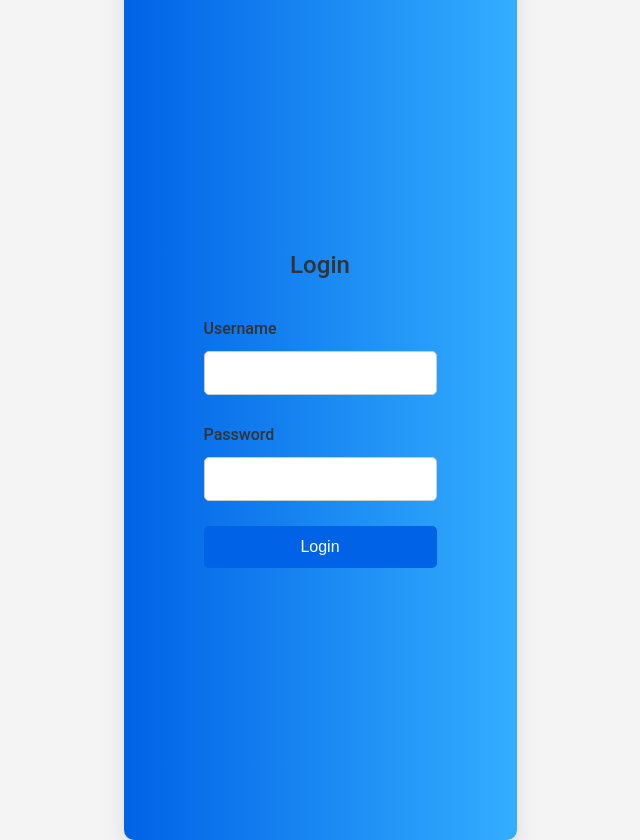
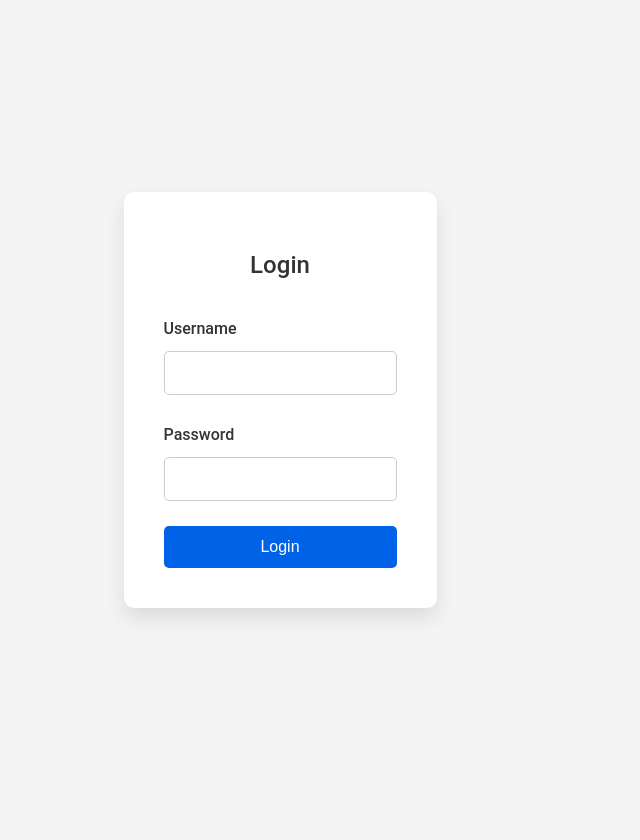
Before and after one commit to Himavisi1217/Computer-Shop, a React (Create React App) app: page / in a window 1280 px wide. Shown: the whole page, without its empty margins (360-1000 px from the left). After the commit the page ends 800 px from the top, so only its background shows below. Built offline with nearby package versions, Linux system fonts and the light colour scheme.

Commit message:
update kala

```diff
--- a/src/Login.css
+++ b/src/Login.css
@@ -1,7 +1,6 @@
 /* Login.css */
-.login-container {
+.login-page {
   font-family: 'Roboto', sans-serif;
-  background: linear-gradient(to right, #0062E6, #33AEFF);
   display: flex;
   justify-content: center;
   align-items: center;
@@ -9,7 +8,7 @@
   margin: 0;
 }
 
-.login-container {
+.login-page .login-container {
   width: 100%;
   max-width: 400px;
   padding: 40px;
@@ -18,12 +17,12 @@
   box-shadow: 0 10px 20px rgba(0, 0, 0, 0.1);
 }
 
-.login-box {
+.login-page .login-box {
   display: flex;
   flex-direction: column;
 }
 
-h2 {
+.login-page h2 {
   text-align: center;
   margin-bottom: 30px;
   color: #333;
@@ -31,18 +30,18 @@ h2 {
   font-weight: 500;
 }
 
-.input-group {
+.login-page .input-group {
   margin-bottom: 20px;
 }
 
-label {
+.login-page label {
   display: block;
   margin-bottom: 8px;
   color: #333;
   font-weight: 500;
 }
 
-input {
+.login-page input {
   width: 100%;
   padding: 12px;
   border: 1px solid #ccc;
@@ -51,19 +50,19 @@ input {
   transition: border-color 0.3s;
 }
 
-input:focus {
+.login-page input:focus {
   border-color: #0062E6;
   outline: none;
 }
 
-.error {
+.login-page .error {
   color: #e74c3c;
   font-size: 14px;
   margin-top: 10px;
   text-align: center;
 }
 
-.login-btn {
+.login-page .login-btn {
   width: 100%;
   padding: 12px;
   background-color: #0062E6;
@@ -75,24 +74,24 @@ input:focus {
   transition: background-color 0.3s;
 }
 
-.login-btn:hover {
+.login-page .login-btn:hover {
   background-color: #004bb5;
 }
 
 @media (max-width: 500px) {
-  .login-container {
+  .login-page .login-container {
     padding: 20px;
   }
 
-  h2 {
+  .login-page h2 {
     font-size: 22px;
   }
 
-  input {
+  .login-page input {
     font-size: 14px;
   }
 
-  .login-btn {
+  .login-page .login-btn {
     font-size: 14px;
   }
 }
--- a/src/Login.js
+++ b/src/Login.js
@@ -20,6 +20,7 @@ const Login = () => {
   };
 
   return (
+    <div className="login-page">
       <div className="login-container">
         <div className="login-box">
           <h2>Login</h2>
@@ -51,6 +52,7 @@ const Login = () => {
           </form>
         </div>
       </div>
+    </div>
   );
 }
 
```
Lines whose indentation alone changed are shown as unchanged.
